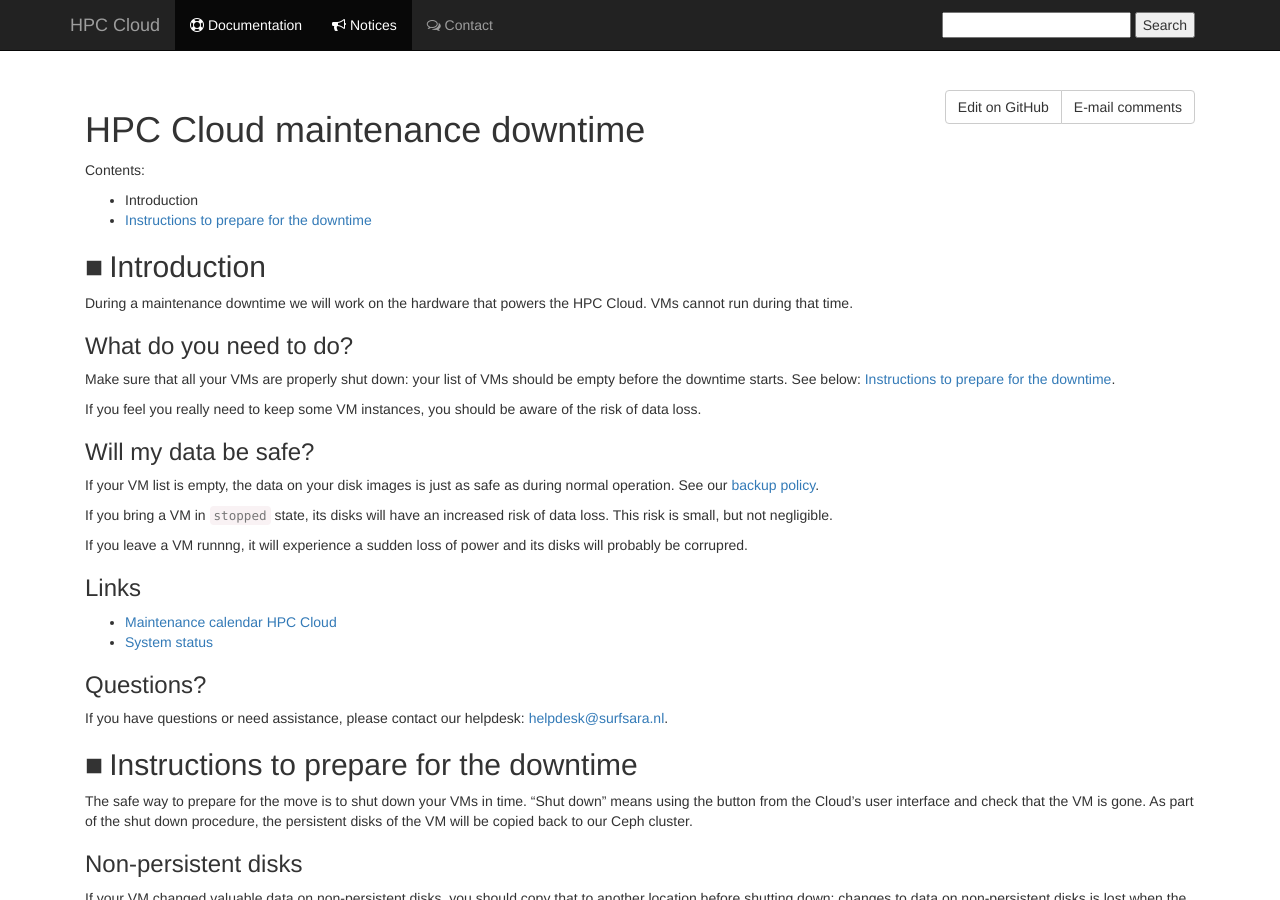
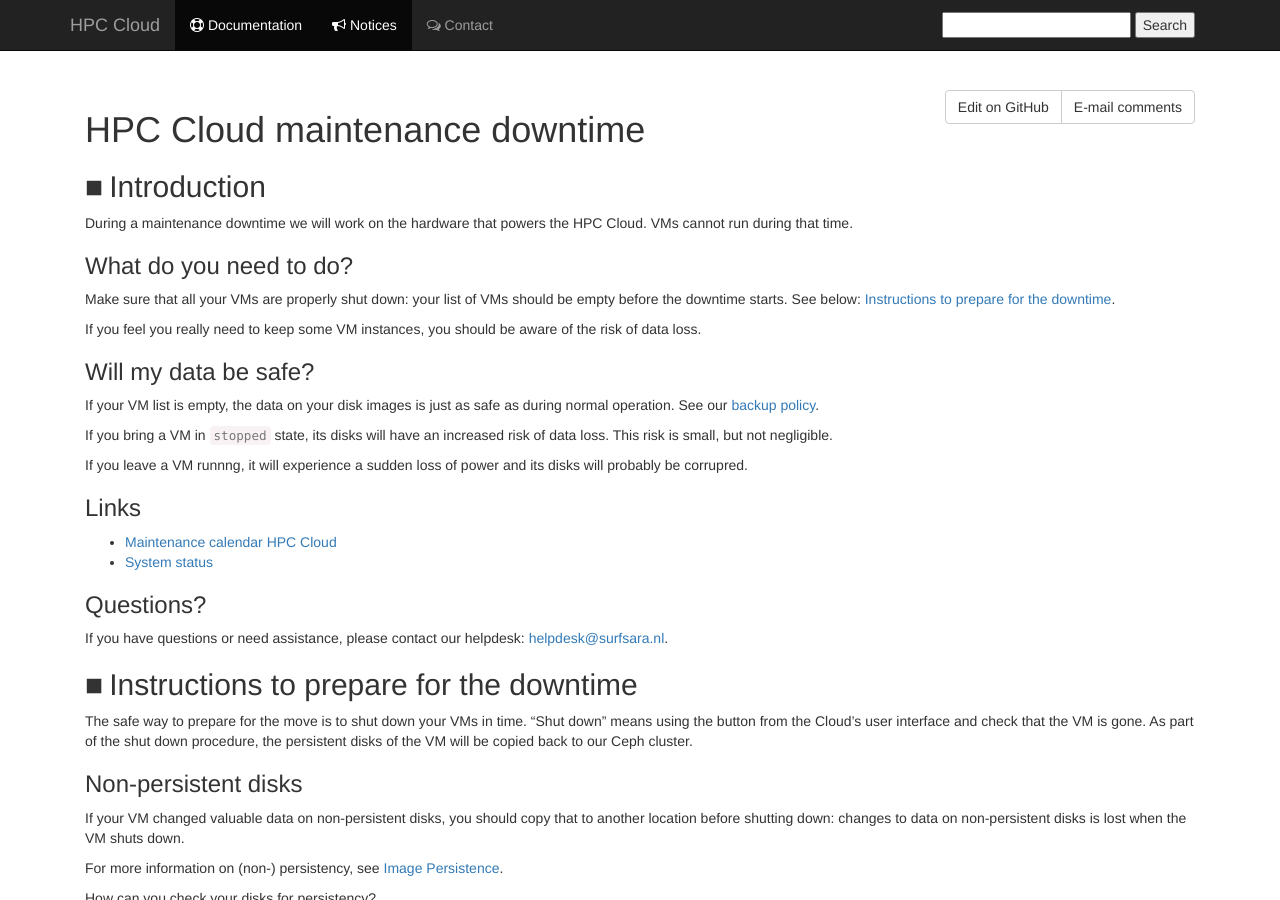
Before and after one commit to sara-nl/clouddocs, a Jekyll site: the page built from notices/maintenance_preparation_down.markdown, in a window 1280 px wide and 900 px high. Built offline with Jekyll 4.4.1, drawn with Linux system fonts in a browser that asks for light colours; nearby versions of some CDN libraries; our own code applies the rules of GitHub Pages for plain Markdown files.

Commit message:
lose the contents section

```diff
--- a/notices/maintenance_preparation_down.markdown
+++ b/notices/maintenance_preparation_down.markdown
@@ -3,11 +3,6 @@
 ---
 
 # HPC Cloud maintenance downtime
-
-Contents:
-
-- Introduction
-- [Instructions to prepare for the downtime](#instructions-to-prepare-for-the-downtime)
 
 ## Introduction
 
```
